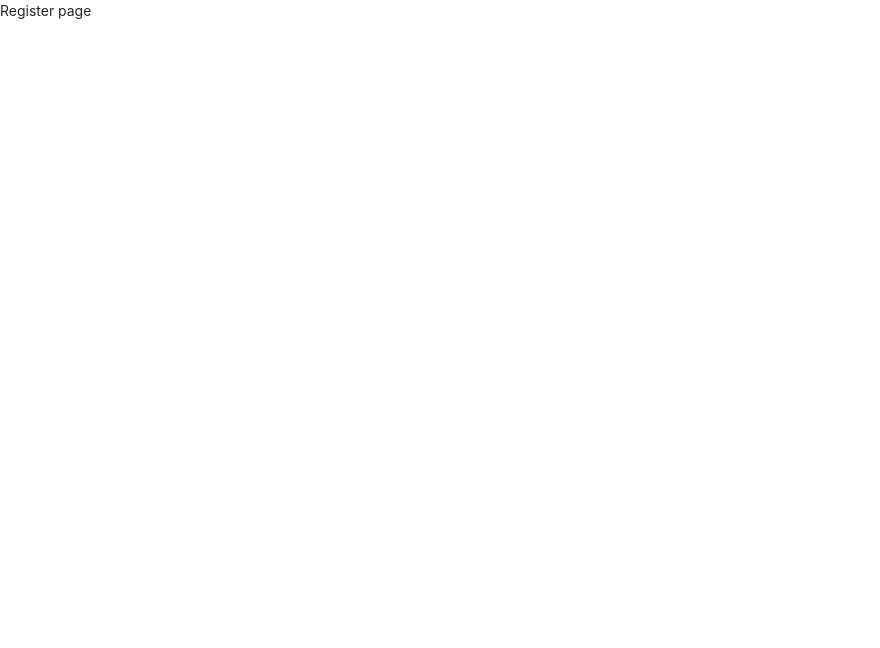
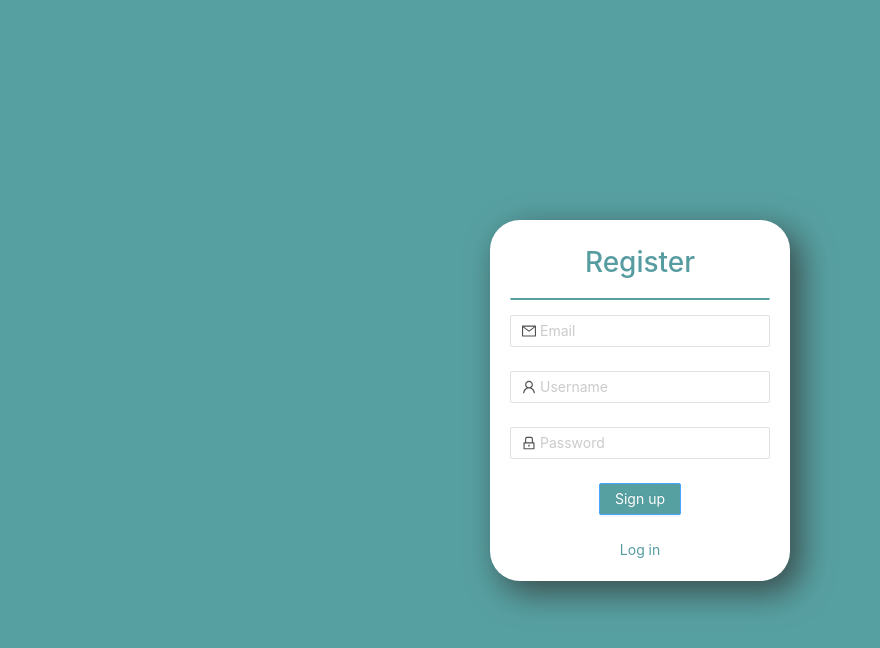
Before and after one commit to DevLab-Final-Project-2/CV-invoice-editor-frontend, a React (Create React App) app in the folder cv-invoice-editor/: page /register in a window 1280 px wide. Shown: the top 648 px of the page, without its empty margins (0-880 px from the left). Built offline with nearby package versions, Linux system fonts and the light colour scheme; the HTML template or start-up script is replaced by a standard one.

Commit message:
register page done

```diff
--- a/cv-invoice-editor/package.json
+++ b/cv-invoice-editor/package.json
@@ -3,6 +3,7 @@
   "version": "0.1.0",
   "private": true,
   "dependencies": {
+    "@ant-design/icons": "^4.2.1",
     "@testing-library/jest-dom": "^4.2.4",
     "@testing-library/react": "^9.3.2",
     "@testing-library/user-event": "^7.1.2",
--- a/cv-invoice-editor/src/App.css
+++ b/cv-invoice-editor/src/App.css
@@ -23,6 +23,7 @@
 }
 #components-form-demo-normal-login .login-form-button {
   width: 100%;
+  color: thistle;
 }
 .loginPage {
   display: flex;
@@ -48,3 +49,17 @@
 .titleText {
   color: rgba(45, 132, 138, 1);
 }
+.hLine {
+  margin-bottom: 15px;
+  border: 1px solid rgb(45, 137, 139);
+  border-radius: 5px;
+}
+.loginButton {
+  background-color: rgb(45, 137, 139);
+}
+.loginButton:hover {
+  background-color: rgb(64, 173, 175);
+}
+.loginButton:focus {
+  background-color: rgb(64, 173, 175);
+}
--- a/cv-invoice-editor/src/components/Home.js
+++ b/cv-invoice-editor/src/components/Home.js
@@ -6,7 +6,8 @@ class Home extends React.Component {
   render() {
     return (
       <div>
-        <NavBar></NavBar> <h1>Home</h1>
+        <NavBar></NavBar>
+        <h1>Home</h1>
       </div>
     );
   }
--- a/cv-invoice-editor/src/components/Login.js
+++ b/cv-invoice-editor/src/components/Login.js
@@ -1,14 +1,20 @@
 import React from "react";
 import { Form, Input, Button, Checkbox } from "antd";
+import { Link } from "react-router-dom";
 import { UserOutlined, LockOutlined } from "@ant-design/icons";
 
 class Login extends React.Component {
   state = {};
+
+  // onFinish = (values) => {
+  //   console.log("Received values of form: ", values);
+  // };
   render() {
     return (
       <div className="loginPage">
         <div className="popUp">
           <h1 className="titleText">Log in</h1>
+          <hr className="hLine"></hr>
           <Form
             name="normal_login"
             className="login-form"
@@ -46,26 +52,34 @@ class Login extends React.Component {
                 placeholder="Password"
               />
             </Form.Item>
-            <Form.Item>
+            {/* <Form.Item>
               <Form.Item name="remember" valuePropName="checked" noStyle>
                 <Checkbox>Remember me</Checkbox>
-              </Form.Item>
+              </Form.Item> */}
 
-              <a className="login-form-forgot" href="">
+            {/* <a className="login-form-forgot" href="">
                 Forgot password
-              </a>
-            </Form.Item>
+              </a> */}
+            {/* </Form.Item> */}
 
             <Form.Item>
               <Button
                 type="primary"
                 htmlType="submit"
-                className="login-form-button"
+                className="login-form-button loginButton"
               >
-                Log in
+                Sign in
               </Button>
-              Or <a href="">register now!</a>
+              {/* Or{" "} */}
+              {/* <Link to="/register">
+                <a href="">register now!</a>
+              </Link> */}
             </Form.Item>
+            <Link to="/register">
+              <a href="" className="titleText ">
+                Register
+              </a>
+            </Link>
           </Form>
         </div>
       </div>
--- a/cv-invoice-editor/src/components/Register.js
+++ b/cv-invoice-editor/src/components/Register.js
@@ -1,9 +1,103 @@
 import React from "react";
+import { Form, Input, Button, Checkbox } from "antd";
+import { Link } from "react-router-dom";
+import { UserOutlined, LockOutlined, MailOutlined } from "@ant-design/icons";
 
 class Register extends React.Component {
   state = {};
+  // onFinish = (values) => {
+  //   console.log("Received values of form: ", values);
+  // };
   render() {
-    return <div>Register page</div>;
+    return (
+      <div className="loginPage">
+        <div className="popUp">
+          <h1 className="titleText">Register</h1>
+          <hr className="hLine"></hr>
+          <Form
+            name="normal_login"
+            className="login-form"
+            initialValues={{
+              remember: true,
+            }}
+            // onFinish={onFinish}
+          >
+            <Form.Item
+              name="email"
+              rules={[
+                {
+                  required: true,
+                  message: "Please input your Email!",
+                },
+              ]}
+            >
+              <Input
+                prefix={<MailOutlined className="site-form-item-icon" />}
+                placeholder="Email"
+              />
+            </Form.Item>
+
+            <Form.Item
+              name="username"
+              rules={[
+                {
+                  required: true,
+                  message: "Please input your Username!",
+                },
+              ]}
+            >
+              <Input
+                prefix={<UserOutlined className="site-form-item-icon" />}
+                placeholder="Username"
+              />
+            </Form.Item>
+            <Form.Item
+              name="password"
+              rules={[
+                {
+                  required: true,
+                  message: "Please input your Password!",
+                },
+              ]}
+            >
+              <Input
+                prefix={<LockOutlined className="site-form-item-icon" />}
+                type="password"
+                placeholder="Password"
+              />
+            </Form.Item>
+            {/* <Form.Item>
+          <Form.Item name="remember" valuePropName="checked" noStyle>
+            <Checkbox>Remember me</Checkbox>
+          </Form.Item> */}
+
+            {/* <a className="login-form-forgot" href="">
+            Forgot password
+          </a> */}
+            {/* </Form.Item> */}
+
+            <Form.Item>
+              <Button
+                type="primary"
+                htmlType="submit"
+                className="login-form-button loginButton"
+              >
+                Sign up
+              </Button>
+              {/* Or{" "} */}
+              {/* <Link to="/register">
+            <a href="">register now!</a>
+          </Link> */}
+            </Form.Item>
+            <Link to="/login">
+              <a href="" className="titleText ">
+                Log in
+              </a>
+            </Link>
+          </Form>
+        </div>
+      </div>
+    );
   }
 }
 
```
